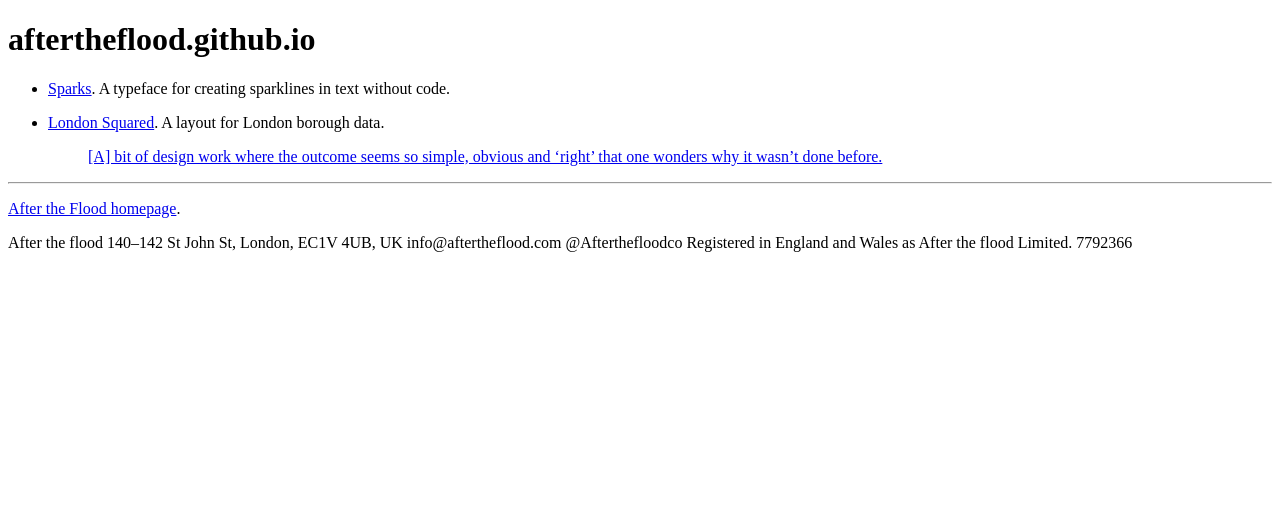
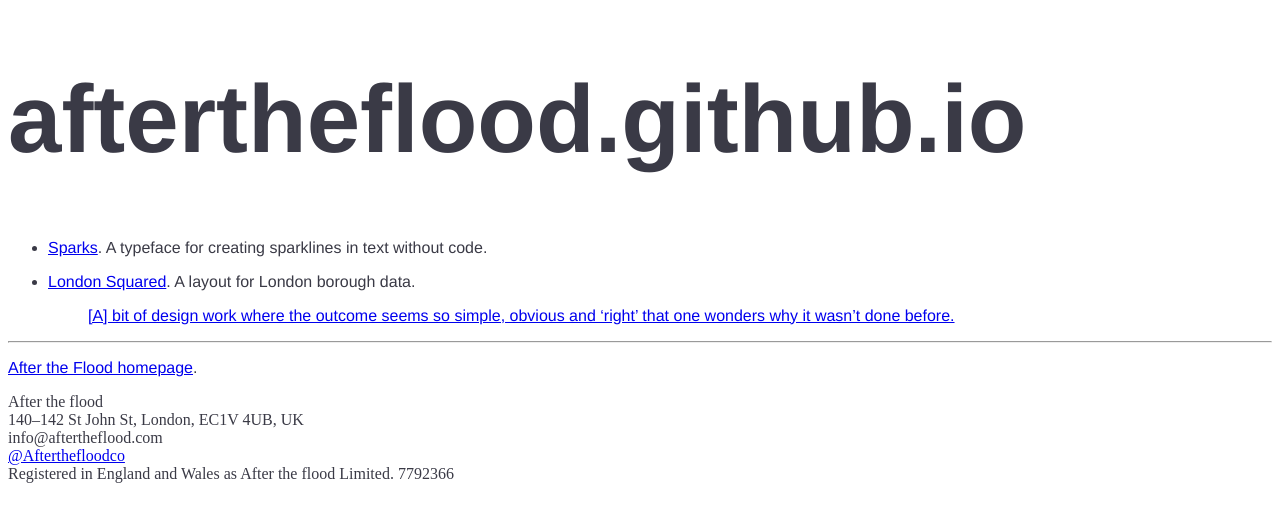
Before and after one commit to aftertheflood/aftertheflood.github.io, a Jekyll site: the page built from README.md, in a window 1280 px wide. Shown: the top 522 px of the page. Built offline with Jekyll 4.4.1, drawn with Linux system fonts in a browser that asks for light colours; some web fonts are replaced; our own code applies the rules of GitHub Pages for plain Markdown files.

Commit message:
add some basic type stuff

```diff
--- a/_layouts/default.html
+++ b/_layouts/default.html
@@ -5,14 +5,16 @@
     <title>After The Flood</title>
   </head>
   <body>
-    <div class="header"></div>
+    <div class="header">
+      <h1>{{ name }}</h1>
+    </div>
     <div role="main" class="content">{{ content }}</div>
     <div class="footer">
     After the flood
-    140–142 St John St, London, EC1V 4UB, UK
-    info@aftertheflood.com
-    @Afterthefloodco
-    Registered in England and Wales as After the flood Limited. 7792366
+    <br>140–142 St John St, London, EC1V 4UB, UK
+    <br>info@aftertheflood.com
+    <br><a href="href=https://twitter.com/AftertheFloodco">@Afterthefloodco</a>
+    <br>Registered in England and Wales as After the flood Limited. 7792366
     </div>
   </body>
 </html>
--- a/assets/css/type.css
+++ b/assets/css/type.css
@@ -317,3 +317,20 @@
   font-feature-settings: "calt";
   font-size: 115%;
 }
+
+/* page elements */
+
+body{
+  color: #3a3a46;
+}
+
+h1 {
+  font-size: 96px;
+  font-weight: 800;
+  font-family: Graphik, Helvetica, Arial, sans-serif;
+}
+
+p{
+  font-size: 1em;
+  font-family: Graphik, Helvetica, Arial, sans-serif;
+}
```
